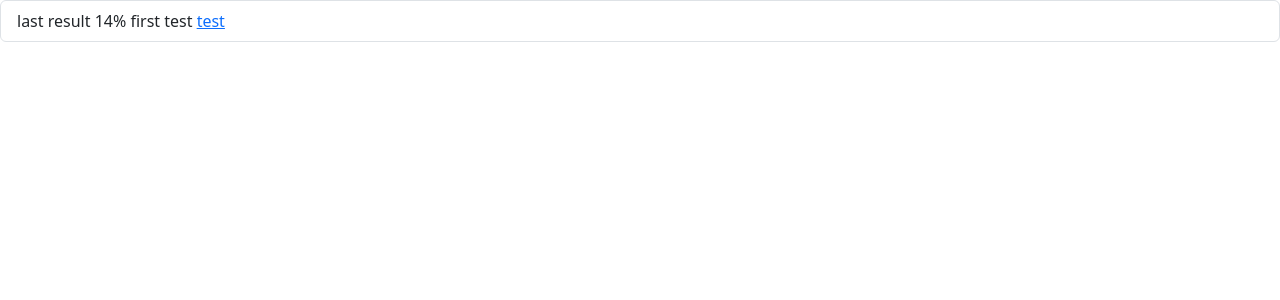
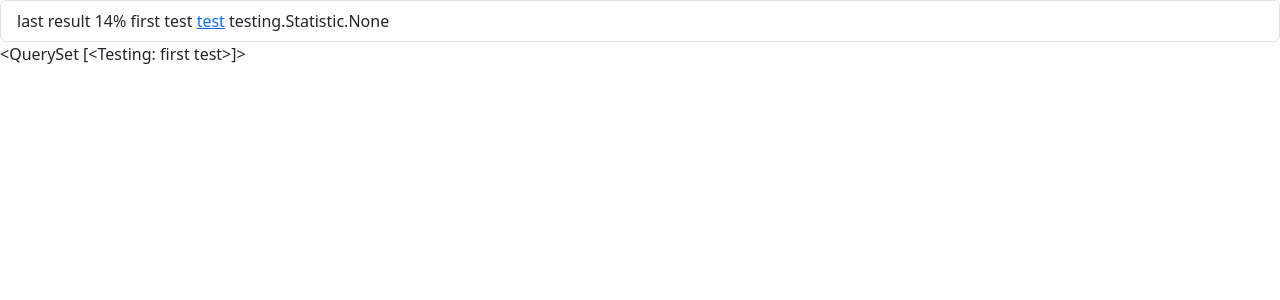
Before and after one commit to Tyrannozavr/aducation, a Django app: template templates/testing/testing_list.html in a window 1280 px wide. Shown: the top 300 px of the page. Run offline with Django 4.2, Linux system fonts and the light colour scheme; the template is opened without the code that fills it: values that come from a table or form of the project are taken from there, others are empty; data comes from the database, SQL or seed files in the repository; some libraries are stand-ins or nearby versions.

Commit message:
add prefetch related in get_queryset

```diff
--- a/templates/testing/testing_list.html
+++ b/templates/testing/testing_list.html
@@ -18,11 +18,11 @@
     {% for test in object_list %}
     <li class="list-group-item">
         <span class="tag tag-default tag-pill pull-xs-right"> last result 14%</span>
-        {{ test.name }} <a href="{{ test.id }}">test</a>
+        {{ test.name }} <a href="{{ test.id }}">test</a> {{ test.statistic }}
     </li>
     {% endfor %}
 </ul>
-{#{{ object_list }}#}
+{{ object_list }}
 
 <!-- MDB -->
 <script src="https://ajax.googleapis.com/ajax/libs/jquery/3.0.0/jquery.min.js"
--- a/testing/models.py
+++ b/testing/models.py
@@ -44,7 +44,7 @@ class Attempts(models.Model):
 
 class Statistic(models.Model):
     user = models.ForeignKey(User, on_delete=models.CASCADE)
-    testing = models.ForeignKey(Testing, on_delete=models.CASCADE)
+    testing = models.ForeignKey(Testing, on_delete=models.CASCADE, related_name='statistic')
     result = models.IntegerField(validators=[MinValueValidator(0), MaxValueValidator(100)])
 
     def __str__(self):
--- a/testing/views.py
+++ b/testing/views.py
@@ -11,4 +11,4 @@ class TestingListView(ListView):
     model = Testing
 
     def get_queryset(self):
-        return Testing.objects.select_related('').all()
+        return Testing.objects.prefetch_related('statistic').all()
```
